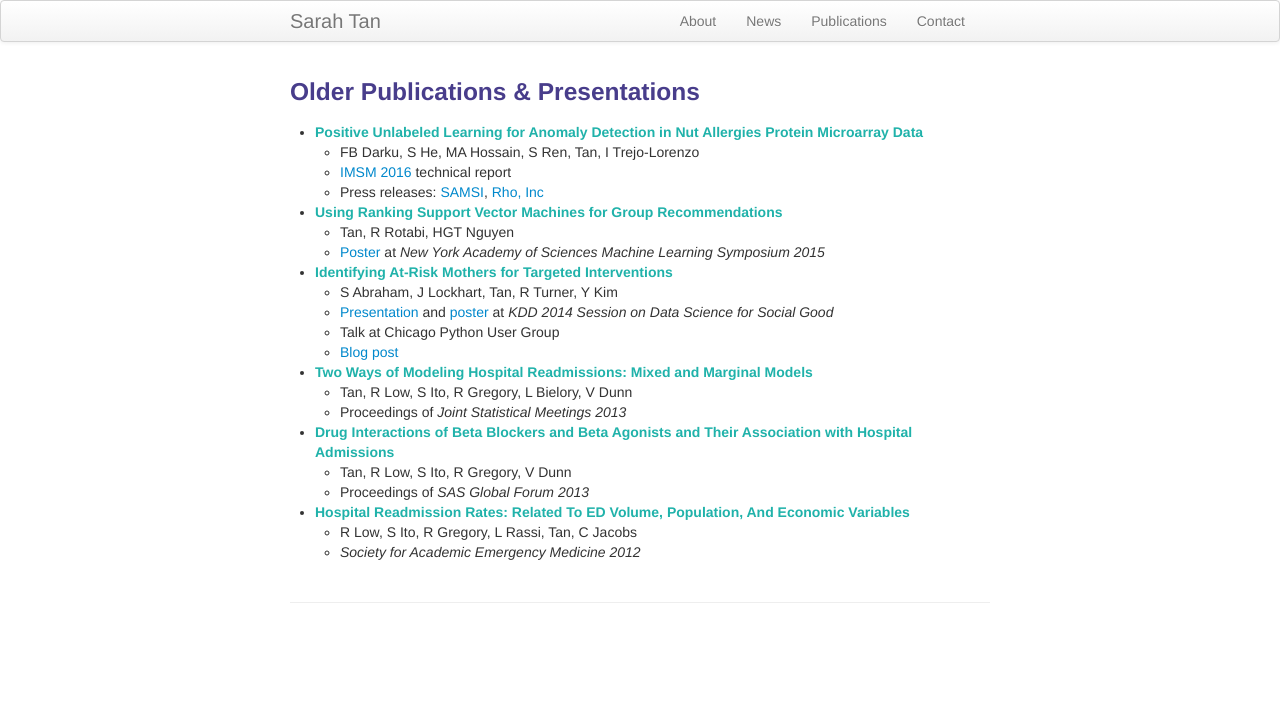
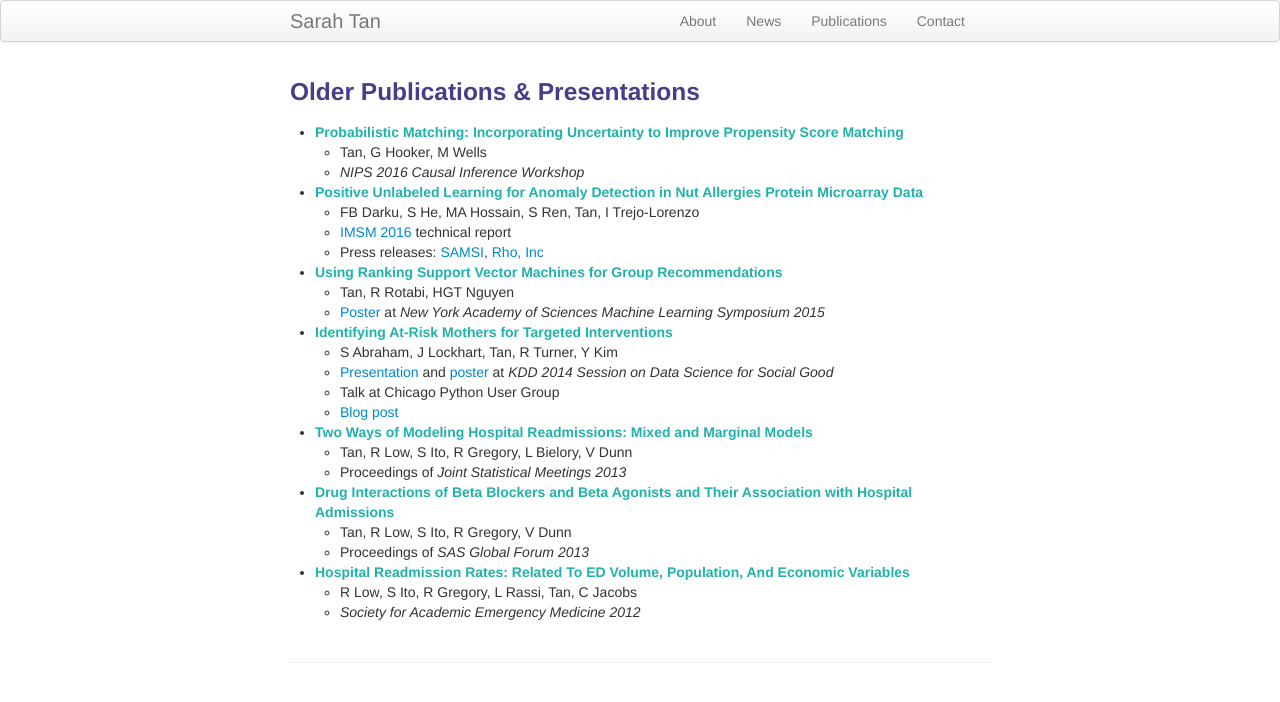
Before and after one commit to shftan/shftan.github.io, a Jekyll site: the page built from olderpublications.md, in a window 1280 px wide. Shown: the top 702 px of the page. Built offline with Jekyll 4.4.1, drawn with Linux system fonts in a browser that asks for light colours.

Commit message:
Update olderpublications.md

```diff
--- a/olderpublications.md
+++ b/olderpublications.md
@@ -7,6 +7,9 @@ keywords: Sarah Tan, Cornell, Statistics, interpretability, causal inference
 
 <div class="row-fluid"><h3>Older Publications & Presentations</h3>
 </div>
+- <a class="paper" href="http://www.homepages.ucl.ac.uk/~ucgtrbd/whatif/Paper23.pdf">Probabilistic Matching: Incorporating Uncertainty to Improve Propensity Score Matching</a>
+   - Tan, G Hooker, M Wells
+   - _NIPS 2016 Causal Inference Workshop_
 - <a class="paper" href="https://www.samsi.info/wp-content/uploads/2016/08/IMSM16_report.pdf">Positive Unlabeled Learning for Anomaly Detection in Nut Allergies Protein Microarray Data</a>
    - FB Darku, S He, MA Hossain, S Ren, Tan, I Trejo-Lorenzo
    - [IMSM 2016](https://www.samsi.info/programs-and-activities/2016-2017-education-and-outreach-programs-and-workshops/2016-industrial-mathstat-modeling-workshop-for-graduate-students-july-17-27-2016/) technical report
```
